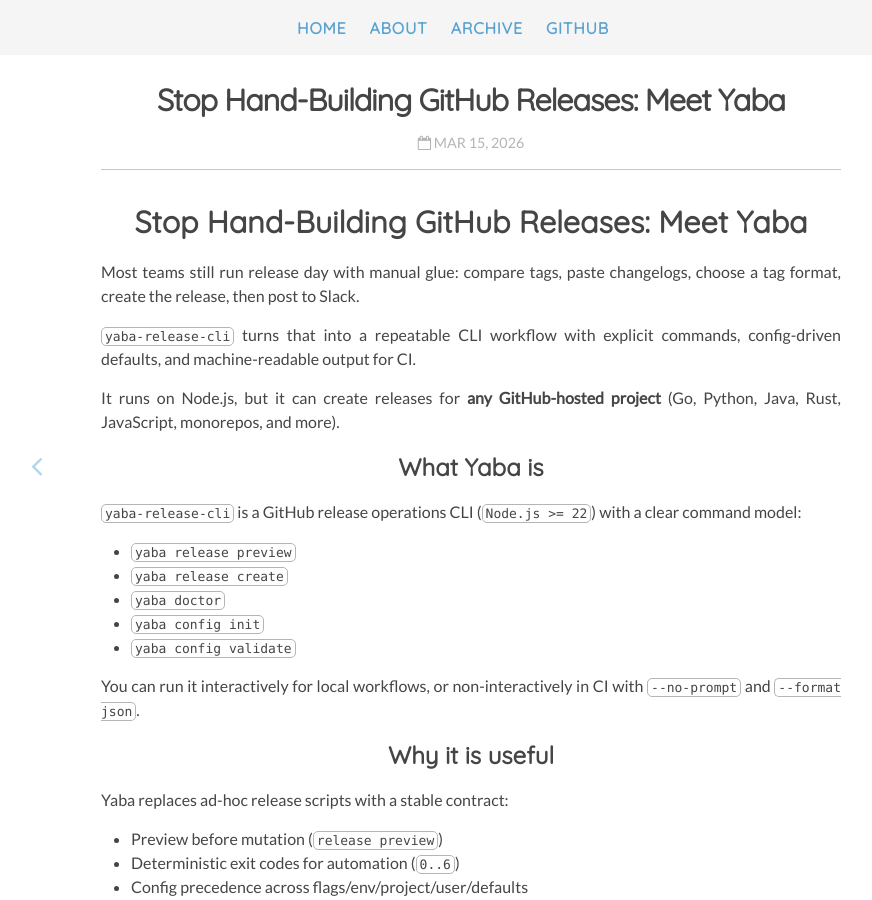
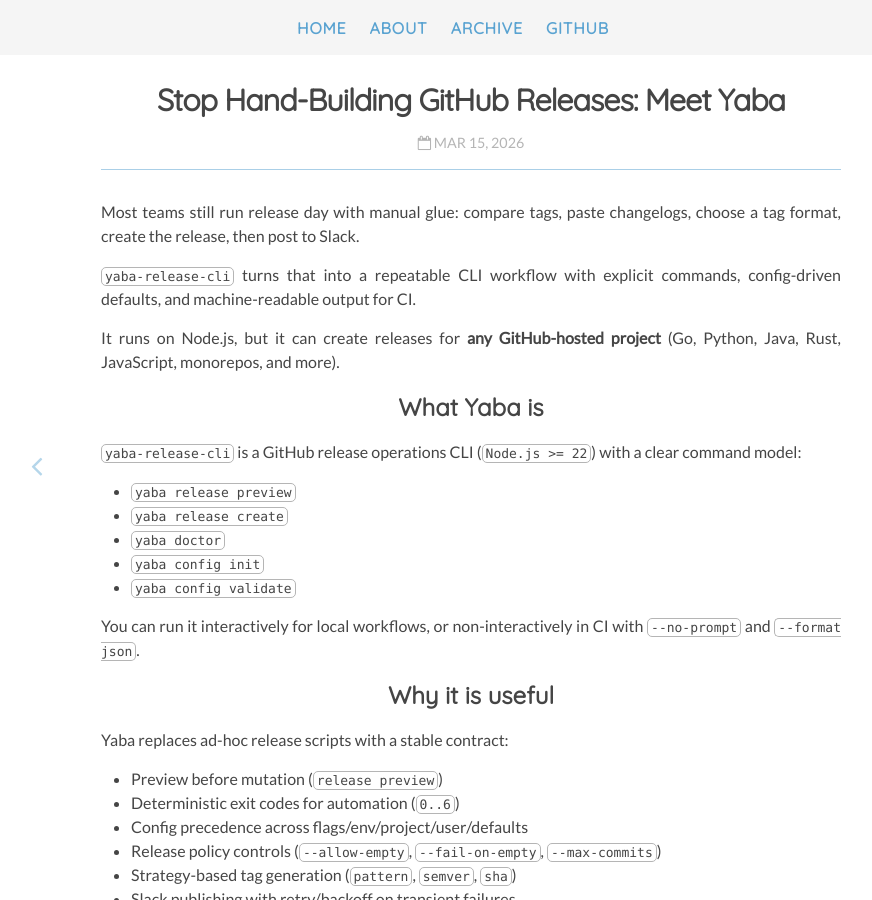
Before and after one commit to volkanto/volkanto.github.io, a Jekyll site: the page built from _posts/2026-03-15-stop-hand-building-github-releases-meet-yaba.md, in a window 1280 px wide and 900 px high. Shown: the whole window, without its empty margins (169-1041 px from the left). Built offline with Jekyll 4.4.1, drawn with Linux system fonts in a browser that asks for light colours; nearby versions of some CDN libraries.

Commit message:
Remove title from Yaba blog post
Removed the title from the blog post about Yaba.

```diff
--- a/_posts/2026-03-15-stop-hand-building-github-releases-meet-yaba.md
+++ b/_posts/2026-03-15-stop-hand-building-github-releases-meet-yaba.md
@@ -5,8 +5,6 @@
 category: dev-tools
 tags: cli tips productivity
 ---
-
-# Stop Hand-Building GitHub Releases: Meet Yaba
 
 Most teams still run release day with manual glue: compare tags, paste changelogs, choose a tag format, create the release, then post to Slack.
 
```
